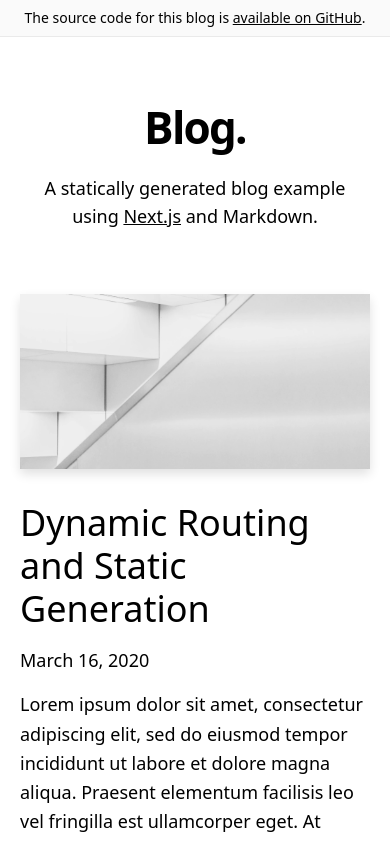
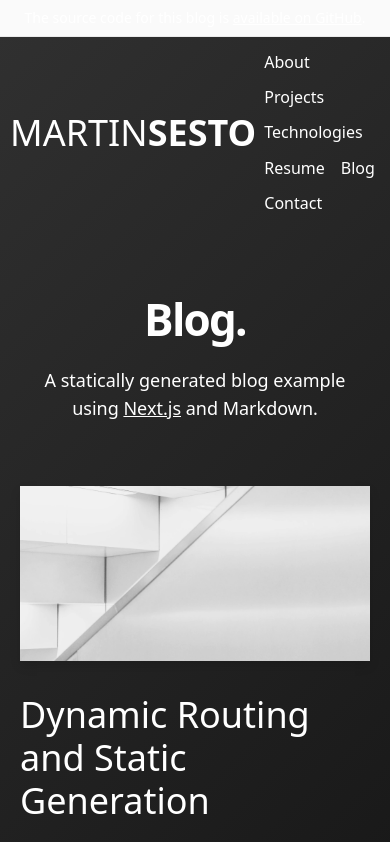
Before and after one commit to Msesto/next-portfolio, a Next.js app: page / in a window 390 px wide. Shown: the top 842 px of the page. Built offline with nearby package versions, Linux system fonts and the light colour scheme.

Commit message:
Added base styles, menu items (still need the burger for mobile), and fixed issues with css in JS

```diff
--- a/components/footer.tsx
+++ b/components/footer.tsx
@@ -3,7 +3,7 @@ import { EXAMPLE_PATH } from '../lib/constants'
 
 const Footer = () => {
   return (
-    <footer className="bg-accent-1 border-t border-accent-2">
+    <footer className="border-t border-accent-2">
       <Container>
         <div className="py-28 flex flex-col lg:flex-row items-center">
           <h3 className="text-4xl lg:text-5xl font-bold tracking-tighter leading-tight text-center lg:text-left mb-10 lg:mb-0 lg:pr-4 lg:w-1/2">
--- a/components/header.tsx
+++ b/components/header.tsx
@@ -1,13 +1,93 @@
+/** @jsx jsx */
+import { jsx } from "@emotion/react"
 import Link from 'next/link'
+import { slide as Menu } from "react-burger-menu"
+import cn from 'classnames'
+import { css } from "@emotion/css"
+
+const padMe = css`
+  padding : 0.5rem calc((100vw - 850px)/2);
+  margin-left: 10px;
+`
+
+const styles = {
+  bmBurgerButton: {
+    position: 'fixed',
+    width: '36px',
+    height: '30px',
+    left: '36px',
+    top: '36px'
+  },
+  bmBurgerBars: {
+    background: '#373a47'
+  },
+  bmBurgerBarsHover: {
+    background: '#a90000'
+  },
+  bmCrossButton: {
+    height: '24px',
+    width: '24px'
+  },
+  bmCross: {
+    background: '#bdc3c7'
+  },
+  bmMenuWrap: {
+    position: 'fixed',
+    height: '100%'
+  },
+  bmMenu: {
+    background: '#373a47',
+    padding: '2.5em 1.5em 0',
+    fontSize: '1.15em'
+  },
+  bmMorphShape: {
+    fill: '#373a47'
+  },
+  bmItemList: {
+    color: '#b8b7ad',
+    padding: '0.8em'
+  },
+  bmItem: {
+    display: 'inline-block'
+  },
+  bmOverlay: {
+    background: 'rgba(0, 0, 0, 0.3)'
+  }
+}
+
+const linkMe = css`
+  color: #fff;
+  padding: 0.25rem;
+  margin: 0 0 0.5rem 0 0;
+
+  &.current-page{
+    border-bottom: 2px solid #ed8936;
+   }
+`
 
 const Header = () => {
   return (
-    <h2 className="text-2xl md:text-4xl font-bold tracking-tight md:tracking-tighter leading-tight mb-20 mt-8">
-      <Link href="/">
-        <a className="hover:underline">Blog</a>
-      </Link>
-      .
-    </h2>
+    <header className={cn`flex p-2 justify-between ${padMe}`}>
+      <button className={cn`text-white text-4xl leading-tight`}><Link href="/"><p>MARTIN<strong>SESTO</strong></p></Link></button>
+      <nav className={cn`sm:hidden md:inline m-auto mx-0`}>
+        <button className={cn`m-1 text-base font-medium leading-tight ${linkMe}`}><Link href="/"> About </Link></button>
+        <button className={cn`m-1 text-base font-medium leading-tight ${linkMe}`}><Link href="/projects"> Projects </Link></button>
+        <button className={cn`m-1 text-base font-medium leading-tight ${linkMe}`}><Link href="/technologies"> Technologies </Link></button>
+        <button className={cn`m-1 text-base font-medium leading-tight ${linkMe}`}><Link href="/resume"> Resume </Link></button>
+        <button className={cn`m-1 text-base font-medium leading-tight ${linkMe}`}><Link href="/blog"> Blog </Link></button>
+        <button className={cn`m-1 text-base font-medium leading-tight ${linkMe}`}><Link href="/contact"> Contact </Link></button>
+      </nav>
+      {/* <div id="11" className={cn``}>
+        <Menu className={cn``} styles={styles} width={'150px'} isOpen={true}>
+          <button className={cn`m-1 text-base font-medium leading-tight ${linkMe}`}><Link href="/">About</Link></button>
+          <button className={cn`m-1 text-base font-medium leading-tight ${linkMe}`}><Link href="/projects">Projects</Link></button>
+          <button className={cn`m-1 text-base font-medium leading-tight ${linkMe}`}><Link href="/technologies">Technologies</Link></button>
+          <button className={cn`m-1 text-base font-medium leading-tight ${linkMe}`}><Link href="/resume">Resume</Link></button>
+          <button className={cn`m-1 text-base font-medium leading-tight ${linkMe}`}><Link href="/blog">Blog</Link></button>
+          <button className={cn`m-1 text-base font-medium leading-tight ${linkMe}`}><Link href="/contact">Contact</Link></button>
+        </Menu>
+      </div> */}
+    </header >
   )
 }
 
--- a/components/layout.tsx
+++ b/components/layout.tsx
@@ -1,4 +1,5 @@
 import Alert from './alert'
+import Header from "./header"
 import Footer from './footer'
 import Meta from './meta'
 
@@ -13,6 +14,7 @@ const Layout = ({ preview, children }: Props) => {
       <Meta />
       <div className="min-h-screen">
         <Alert preview={preview} />
+        <Header />
         <main>{children}</main>
       </div>
       <Footer />
--- a/package.json
+++ b/package.json
@@ -8,6 +8,9 @@
     "typecheck": "tsc"
   },
   "dependencies": {
+    "@emotion/css": "^11.1.3",
+    "@emotion/react": "^11.4.0",
+    "@emotion/styled": "^11.3.0",
     "@typescript-eslint/eslint-plugin": "^4.22.0",
     "@typescript-eslint/parser": "^4.22.0",
     "classnames": "2.2.6",
@@ -15,6 +18,7 @@
     "gray-matter": "4.0.2",
     "next": "latest",
     "react": "^16.13.0",
+    "react-burger-menu": "^3.0.6",
     "react-dom": "^16.13.0",
     "remark": "11.0.2",
     "remark-html": "10.0.0",
@@ -24,6 +28,7 @@
     "@types/jest": "^25.2.2",
     "@types/node": "^14.0.1",
     "@types/react": "^16.9.35",
+    "@types/react-burger-menu": "^2.8.0",
     "@types/react-dom": "^16.9.8",
     "autoprefixer": "^10.2.1",
     "babel-eslint": "^9.0.0",
--- a/styles/index.css
+++ b/styles/index.css
@@ -1,4 +1,37 @@
 @tailwind base;
+* {
+  @apply box-border;
+}
+
+html,
+body {
+  @apply min-h-screen;
+}
+
+@keyframes BGgradient {
+  0% {
+    background-position: 0 50%;
+  }
+  50% {
+    background-position: 100% 50%;
+  }
+  100% {
+    background-position: 0 50%;
+  }
+}
+
+#__next {
+  /* @apply flex flex-col; */
+  @apply text-white;
+  display: flex;
+  flex-direction: column;
+  background: linear-gradient(-45deg, #000, #333, #111, #333, #000);
+  background-size: 200% 200%;
+  animation: BGgradient 14s ease-in-out infinite;
+  max-width: 100vw;
+  min-height: 100vh;
+  overflow: auto;
+}
 
 /* Write your own custom base styles here */
 
--- a/tsconfig.json
+++ b/tsconfig.json
@@ -12,7 +12,8 @@
     "noEmit": true,
     "moduleResolution": "node",
     "resolveJsonModule": true,
-    "isolatedModules": true
+    "isolatedModules": true,
+    // "jsxImportSource": "@emotion/react"
   },
   "exclude": ["node_modules"],
   "include": ["next-env.d.ts", "**/*.ts", "**/*.tsx"]
```
Also changed, not shown: 1 other file (tests, documents, lock files or other folders).
